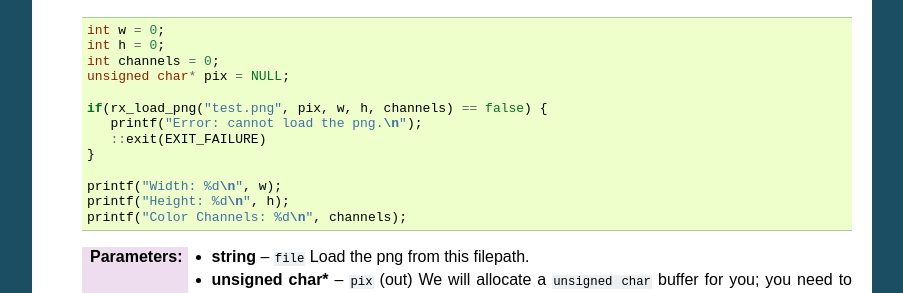
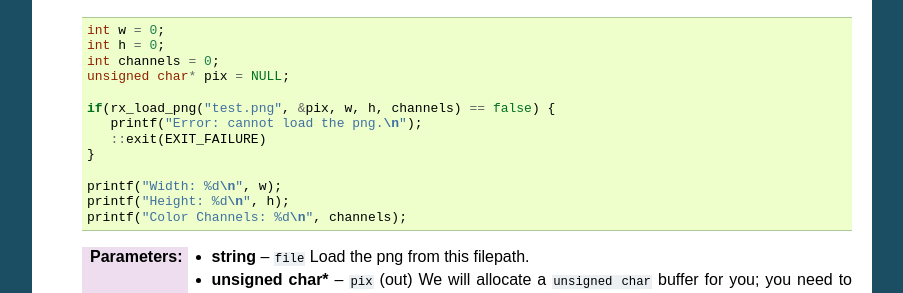
Before and after one commit to diederickh/tinylib, a Sphinx documentation site: the page built from docs/source/api.rst, in a window 1280 px wide and 900 px high, scrolled down 4447 px. Shown: the part 159-452 px from the top of the window, without its empty margins (198-1101 px from the left). Built offline with Sphinx 7.4.7, drawn with Linux system fonts in a browser that asks for light colours.

```diff
--- a/docs/source/api.rst
+++ b/docs/source/api.rst
@@ -293,7 +293,7 @@ Image utils
        int channels = 0;
        unsigned char* pix = NULL;
 
-       if(rx_load_png("test.png", pix, w, h, channels) == false) {
+       if(rx_load_png("test.png", &pix, w, h, channels) == false) {
           printf("Error: cannot load the png.\n");
           ::exit(EXIT_FAILURE)
        }
```
